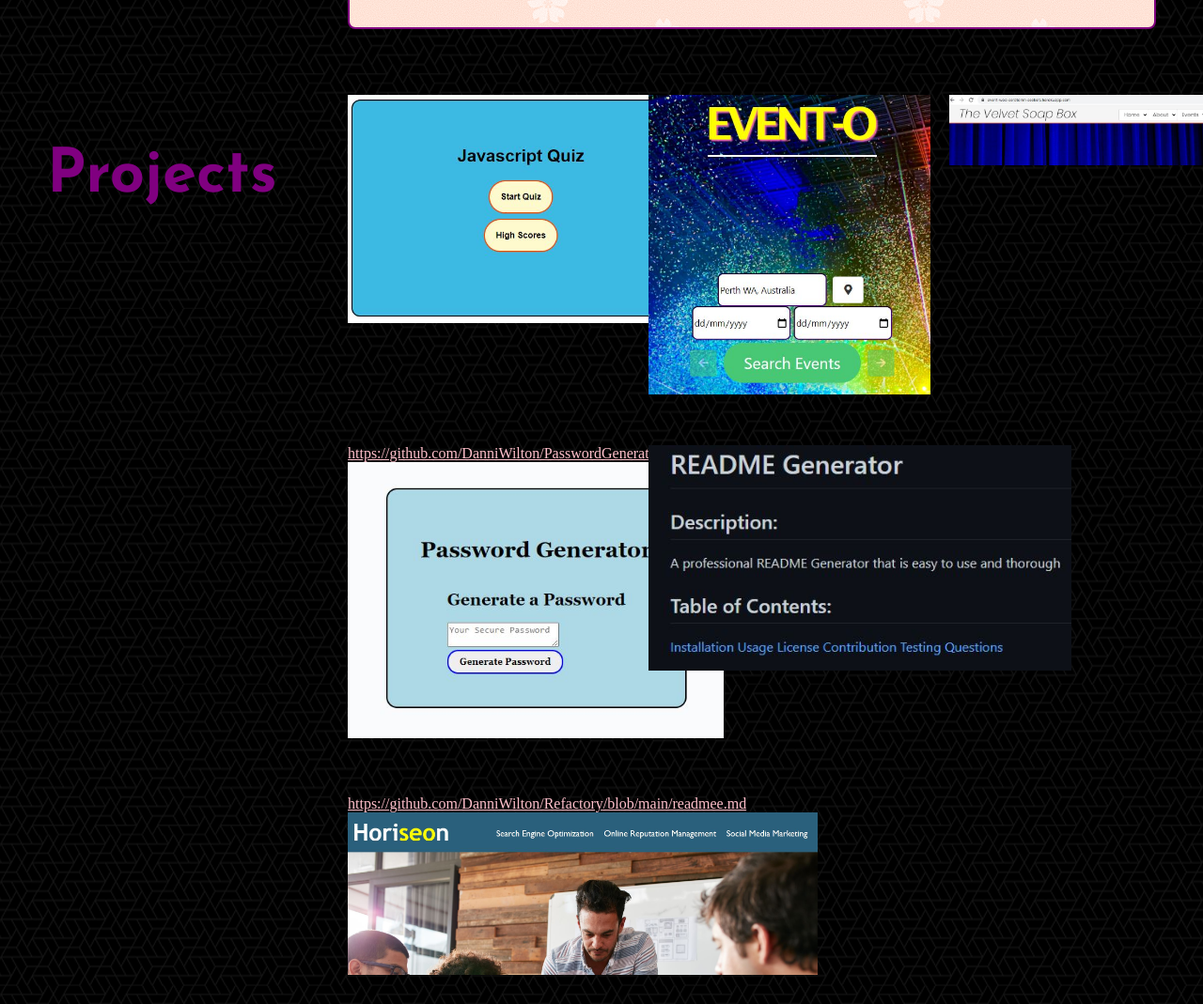
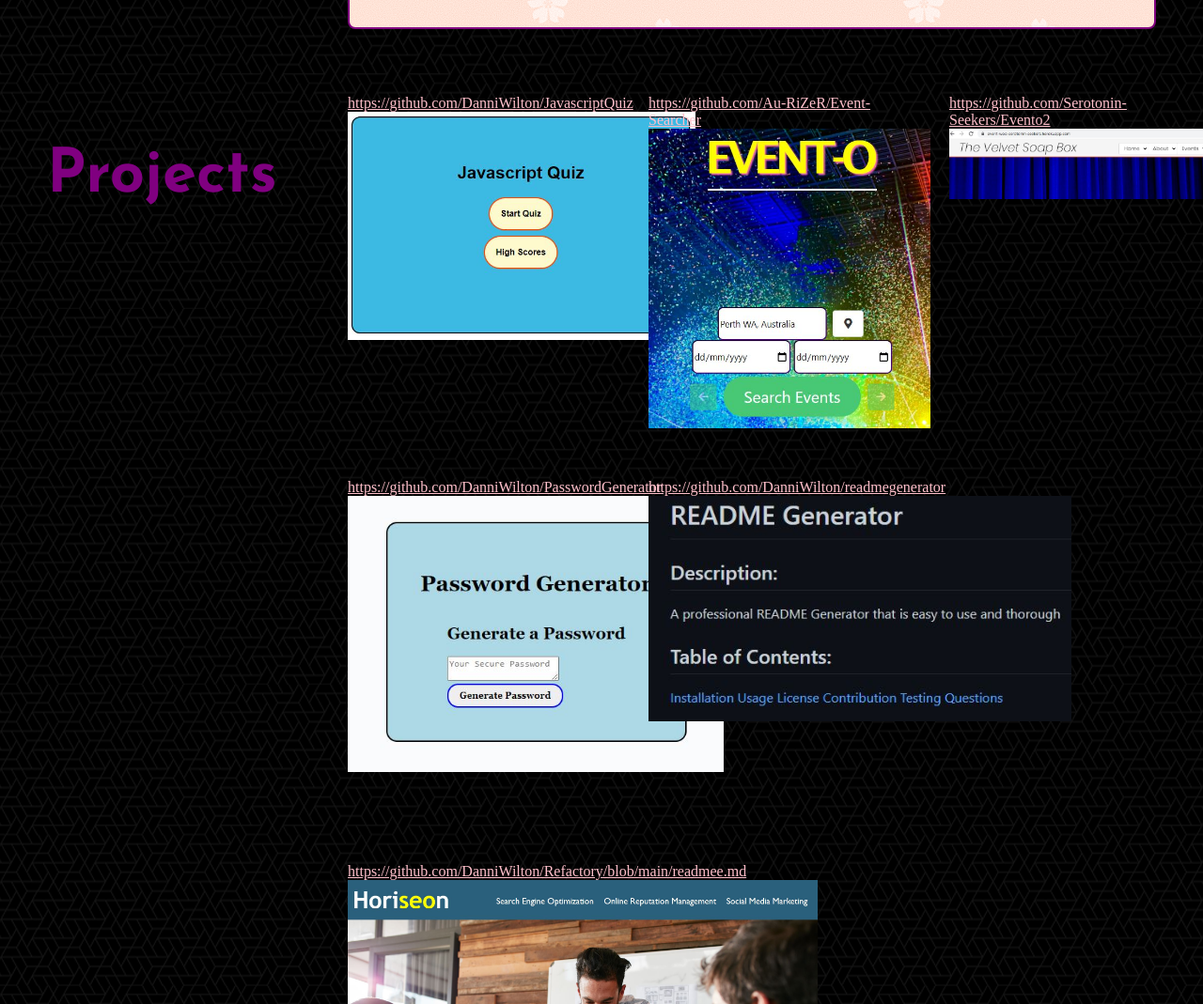
Before and after one commit to DanniWilton/homeworkweek2, a plain HTML site: page index.html in a window 1280 px wide. Shown: the part 871-1940 px from the top of the page at 94% size. Drawn offline with Linux system fonts and the light colour scheme.

Commit message:
added rest of github links, needs styling

```diff
--- a/index.html
+++ b/index.html
@@ -48,11 +48,21 @@
             <!-- <a id="ybbsocials" href=https://www.instagram.com/youngblood.burlesque>
             <img src="./Assets/ybbcapture.JPG" alt="Young Blood Burlesque Instagram" style="width:450px; height: auto";>
             </a> -->
+            <!-- <div class="col-sm-12 col-md-12 col-lg-6 p-2 hover"><a href="https://danniwilton.github.io/PasswordGenerator" target="_blank"><img src="Assets/passwordgen.JPG" alt="Password Generator" class="project-img" id="" style="width:100%;height:auto"></a>
+              <div class="caption1 middle">
+                  <a href="https://danniwilton.github.io/PasswordGenerator" target="_blank">
+                      <h4 class="project-name1">Password Generator</h4>
+                  </a>
+                  <a href="https://github.com/DanniWilton/PasswordGenerator" target="_blank">
+                      <h5 class="project-description1 image">View Respository</h5>
+                  </a>
+              </div> -->
+
             <a id="passwordgen" href=https://danniwilton.github.io/PasswordGenerator>https://github.com/DanniWilton/PasswordGenerator<img src="Assets/passwordgen.JPG" alt="Password Generator" style="width:400px; height: auto";></a>
-            <a href=https://danniwilton.github.io/JavascriptQuiz><img src="Assets/jsquiz.JPG" alt="Javascript Quiz Screenshot" style="width: 370px; height: auto";></a>
-            <a href=https://au-rizer.github.io/Event-Searcher><img src="./Assets/eventocapture.JPG" alt="Event Searcher Screenshot" style="width: 300px; height: auto";></a>
-            <a href=https://event-woo-serotonin-seekers.herokuapp.com><img src="./Assets/tvs.JPG" alt="The Velvet Soap Box capture" style="width:350px; height: auto";></a>
-            <a href=https://github.com/DanniWilton/readmegenerator2><img src="./Assets/readmegen.JPG" alt="read me generator capture" style="width:450px";></a>
+            <a href=https://danniwilton.github.io/JavascriptQuiz>https://github.com/DanniWilton/JavascriptQuiz<img src="Assets/jsquiz.JPG" alt="Javascript Quiz Screenshot" style="width: 370px; height: auto";></a>
+            <a href=https://au-rizer.github.io/Event-Searcher>https://github.com/Au-RiZeR/Event-Searcher<img src="./Assets/eventocapture.JPG" alt="Event Searcher Screenshot" style="width: 300px; height: auto";></a>
+            <a href=https://event-woo-serotonin-seekers.herokuapp.com>https://github.com/Serotonin-Seekers/Evento2<img src="./Assets/tvs.JPG" alt="The Velvet Soap Box capture" style="width:350px; height: auto";></a>
+            <a href=https://github.com/DanniWilton/readmegenerator2>https://github.com/DanniWilton/readmegenerator<img src="./Assets/readmegen.JPG" alt="read me generator capture" style="width:450px";></a>
         </div>
 
       <h2 id="contacttitle">Contact</h2>
```
